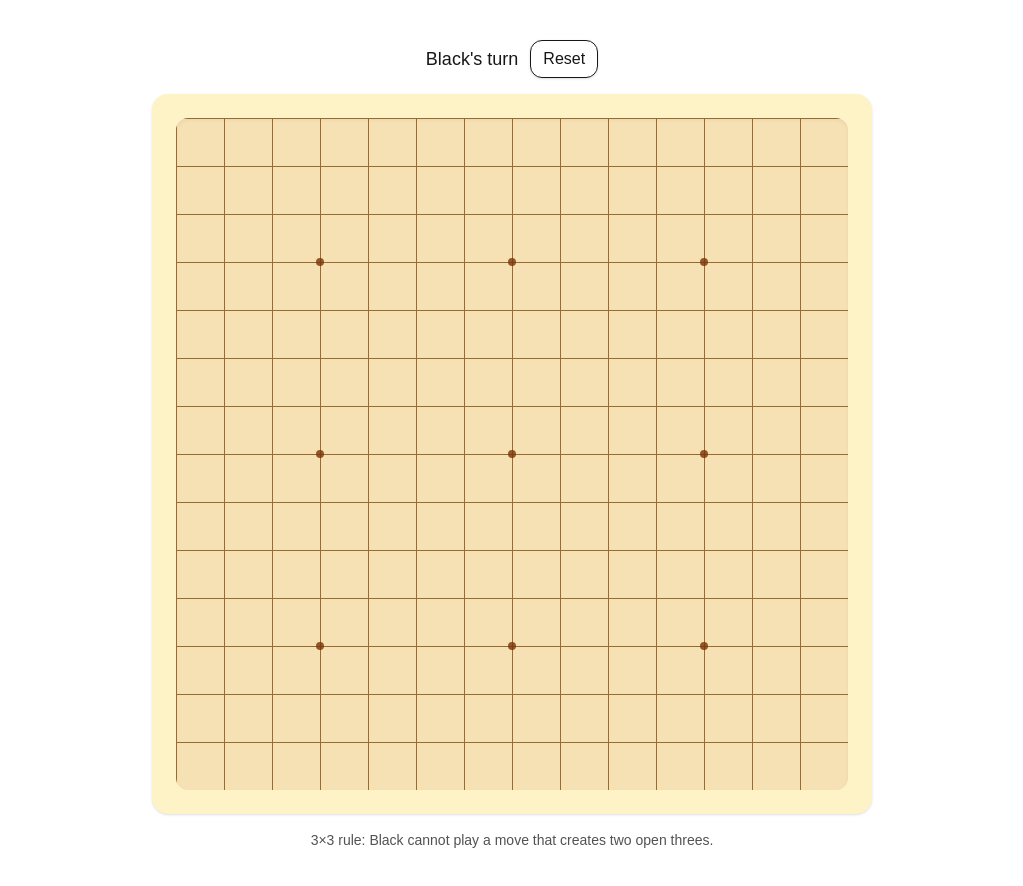
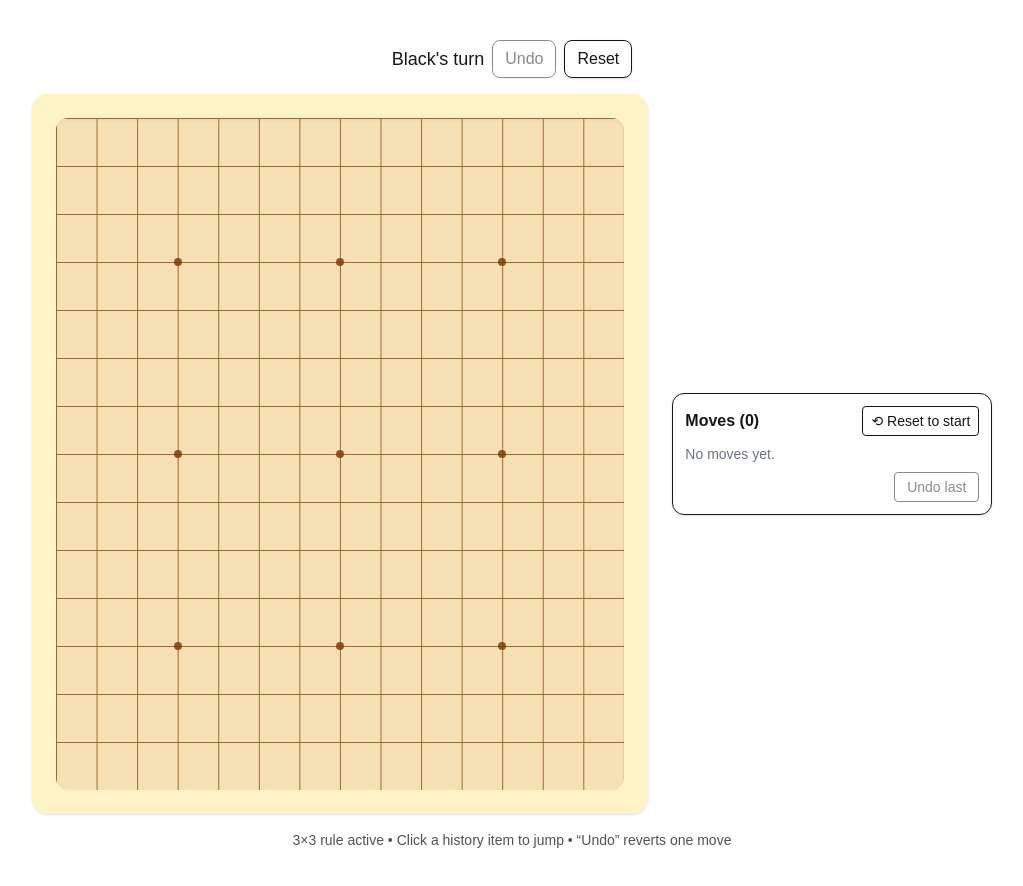
Before and after one commit to mbsmbs/alphaomok, a Next.js app in the folder frontend/: page / in a window 1280 px wide. Shown: the top 886 px of the page, without its empty margins (128-1151 px from the left). Built offline with nearby package versions, Linux system fonts and the light colour scheme.

Commit message:
add Undo and history

```diff
--- a/frontend/src/components/OmokBoard.tsx
+++ b/frontend/src/components/OmokBoard.tsx
@@ -1,8 +1,9 @@
 'use client';
 import React, { useMemo, useState } from 'react';
 
-type Player = 0 | 1 | 2; // 0 = empty, 1 = black, 2 = white
+type Player = 0 | 1 | 2; // 0 empty, 1 black, 2 white
 type Coord = { x: number; y: number };
+type Move = { x: number; y: number; player: Player };
 
 const SIZE = 15;
 const DIRS: Coord[] = [
@@ -12,7 +13,7 @@ const DIRS: Coord[] = [
   { x: 1, y: -1 }, // ↗
 ];
 
-// % position helper (inside the inset-6 region)
+// % position for index inside [0..SIZE-1] within the inset-6 region
 const posPct = (i: number) => `${(i / (SIZE - 1)) * 100}%`;
 
 function makeEmptyBoard(): Player[][] {
@@ -29,7 +30,6 @@ function lineStringWithCandidate(
   dx: number, dy: number,
   player: Player
 ): string {
-  // move to the far start of the line within bounds
   let x = cx, y = cy;
   while (inBounds(x - dx, y - dy)) { x -= dx; y -= dy; }
 
@@ -44,25 +44,17 @@ function lineStringWithCandidate(
 
 /** Count "open three" patterns in a single line string. */
 function countOpenThreesInLine(s: string): number {
-  // Only count patterns that represent a free-three (two open ends).
-  // These classic patterns are sufficient for Omok 3x3 detection:
-  // 01110, 010110, 011010
   const re = /01110|010110|011010/g;
-  let cnt = 0;
-  // use look-ahead style counting by manual exec loop
-  let m: RegExpExecArray | null;
+  let cnt = 0, m: RegExpExecArray | null;
   while ((m = re.exec(s)) !== null) {
     cnt += 1;
-    // allow overlapping matches: move regex one char forward
-    re.lastIndex = m.index + 1;
+    re.lastIndex = m.index + 1; // allow overlaps
   }
   return cnt;
 }
 
 /** Total number of open-three patterns created by playing (x,y) as 'player'. */
-function countOpenThrees(
-  board: Player[][], x: number, y: number, player: Player
-): number {
+function countOpenThrees(board: Player[][], x: number, y: number, player: Player): number {
   let total = 0;
   for (const d of DIRS) {
     const line = lineStringWithCandidate(board, x, y, d.x, d.y, player);
@@ -71,16 +63,58 @@ function countOpenThrees(
   return total;
 }
 
+function getWinningLine(board: Player[][], last: Coord, player: Player): Coord[] | null {
+  for (const d of DIRS) {
+    const line: Coord[] = [{ ...last }];
+
+    // forward
+    let x = last.x + d.x, y = last.y + d.y;
+    while (inBounds(x, y) && board[y][x] === player) {
+      line.push({ x, y }); x += d.x; y += d.y;
+    }
+    // backward
+    x = last.x - d.x; y = last.y - d.y;
+    while (inBounds(x, y) && board[y][x] === player) {
+      line.unshift({ x, y }); x -= d.x; y -= d.y;
+    }
+    if (line.length >= 5) return line.slice(0, 5);
+  }
+  return null;
+}
+
+/** Rebuild board and state from a move list prefix [0..k). */
+function buildPositionFromMoves(moves: Move[]): {
+  board: Player[][];
+  current: Player;
+  winner: Player;
+  lastMove: Coord | null;
+  winLine: Coord[] | null;
+} {
+  const b = makeEmptyBoard();
+  let last: Coord | null = null;
+  let winner: Player = 0;
+  let winLine: Coord[] | null = null;
+
+  for (const mv of moves) {
+    b[mv.y][mv.x] = mv.player;
+    last = { x: mv.x, y: mv.y };
+    if (!winner) {
+      const line = getWinningLine(b, last, mv.player);
+      if (line) { winner = mv.player; winLine = line; }
+    }
+  }
+  const current: Player = moves.length === 0 ? 1 : (moves[moves.length - 1].player === 1 ? 2 : 1);
+  return { board: b, current, winner, lastMove: last, winLine };
+}
+
 export default function OmokBoard() {
   const [board, setBoard] = useState<Player[][]>(() => makeEmptyBoard());
   const [current, setCurrent] = useState<Player>(1);  // black starts
   const [winner, setWinner] = useState<Player>(0);
   const [lastMove, setLastMove] = useState<Coord | null>(null);
   const [winLine, setWinLine] = useState<Coord[] | null>(null);
-  const [illegalAt, setIllegalAt] = useState<Coord | null>(null); // where a 3x3 was attempted
-
-  const isOnWinLine = (x: number, y: number) =>
-    !!winLine?.some(c => c.x === x && c.y === y);
+  const [illegalAt, setIllegalAt] = useState<Coord | null>(null);
+  const [moves, setMoves] = useState<Move[]>([]);     // 👈 history
 
   const statusText = useMemo(() => {
     if (winner === 1) return 'Black wins!';
@@ -89,54 +123,63 @@ export default function OmokBoard() {
     return current === 1 ? "Black's turn" : "White's turn";
   }, [current, winner, illegalAt]);
 
-  const getWinningLine = (b: Player[][], last: Coord, player: Player): Coord[] | null => {
-    for (const d of DIRS) {
-      const line: Coord[] = [{ ...last }];
-
-      // forward
-      let x = last.x + d.x, y = last.y + d.y;
-      while (inBounds(x, y) && b[y][x] === player) {
-        line.push({ x, y }); x += d.x; y += d.y;
-      }
-      // backward
-      x = last.x - d.x; y = last.y - d.y;
-      while (inBounds(x, y) && b[y][x] === player) {
-        line.unshift({ x, y }); x -= d.x; y -= d.y;
-      }
-      if (line.length >= 5) return line.slice(0, 5);
-    }
-    return null;
-  };
-
   const place = (x: number, y: number) => {
     if (winner || board[y][x] !== 0) return;
 
-    // 3×3 rule: only restrict Black (player 1).
+    // 3×3 rule: only restrict Black
     if (current === 1) {
       const threes = countOpenThrees(board, x, y, 1);
       if (threes >= 2) {
-        // Illegal move → show a quick red pulse at that spot
         setIllegalAt({ x, y });
         setTimeout(() => setIllegalAt(null), 900);
         return;
       }
     }
 
-    // Apply the move
     const next = board.map(r => r.slice());
     next[y][x] = current;
+
+    const move: Move = { x, y, player: current };
+    const newMoves = [...moves, move];
+    setMoves(newMoves); // 👈 push into history
     setBoard(next);
     setLastMove({ x, y });
 
-    // Win detection
     const line = getWinningLine(next, { x, y }, current);
     if (line) { setWinner(current); setWinLine(line); return; }
 
-    // Next turn
     setCurrent(current === 1 ? 2 : 1);
   };
 
+  /** Undo last move */
+  const undo = () => {
+    if (moves.length === 0) return;
+    const newMoves = moves.slice(0, -1);
+    const rebuilt = buildPositionFromMoves(newMoves);
+    setMoves(newMoves);
+    setBoard(rebuilt.board);
+    setCurrent(rebuilt.current);
+    setWinner(rebuilt.winner);
+    setLastMove(rebuilt.lastMove);
+    setWinLine(rebuilt.winLine);
+    setIllegalAt(null);
+  };
+
+  /** Jump to any move index (time travel) */
+  const jumpTo = (idx: number) => {
+    const newMoves = moves.slice(0, idx);
+    const rebuilt = buildPositionFromMoves(newMoves);
+    setMoves(newMoves);
+    setBoard(rebuilt.board);
+    setCurrent(rebuilt.current);
+    setWinner(rebuilt.winner);
+    setLastMove(rebuilt.lastMove);
+    setWinLine(rebuilt.winLine);
+    setIllegalAt(null);
+  };
+
   const reset = () => {
+    setMoves([]);
     setBoard(makeEmptyBoard());
     setCurrent(1);
     setWinner(0);
@@ -145,19 +188,25 @@ export default function OmokBoard() {
     setIllegalAt(null);
   };
 
+  const isOnWinLine = (x: number, y: number) =>
+    !!winLine?.some(c => c.x === x && c.y === y);
+
   return (
     <div className="flex flex-col items-center gap-4 p-4">
-      <div className="flex items-center gap-3">
+      {/* Controls */}
+      <div className="flex items-center gap-2 flex-wrap">
         <span className="text-lg font-medium">{statusText}</span>
-        <button
-          onClick={reset}
-          className="rounded-xl px-3 py-1.5 border shadow-sm hover:shadow transition"
-        >
+        <button onClick={undo} className="rounded-lg px-3 py-1.5 border shadow-sm hover:shadow transition disabled:opacity-50"
+          disabled={moves.length === 0}>
+          Undo
+        </button>
+        <button onClick={reset} className="rounded-lg px-3 py-1.5 border shadow-sm hover:shadow transition">
           Reset
         </button>
       </div>
 
-      {/* Outer board */}
+      <div className="flex gap-6 flex-col lg:flex-row items-center">
+        {/* Board */}
         <div
           className="
             relative
@@ -170,7 +219,7 @@ export default function OmokBoard() {
           {/* Inner wooden area (grid region) */}
           <div className="absolute inset-6 rounded-xl bg-[#f6e1b5] shadow-inner" />
 
-        {/* Grid lines exactly inside the grid region */}
+          {/* Grid lines */}
           <div
             className="absolute inset-6 rounded-xl pointer-events-none"
             style={{
@@ -201,12 +250,12 @@ export default function OmokBoard() {
               ))
             )}
 
-          {/* Intersections (click targets + stones + illegal pulse) */}
+            {/* Intersections */}
             {Array.from({ length: SIZE }).map((_, y) =>
               Array.from({ length: SIZE }).map((__, x) => {
                 const cell = board[y][x];
                 const isLast = lastMove && lastMove.x === x && lastMove.y === y;
-              const onWin = !!winLine?.some(c => c.x === x && c.y === y);
+                const onWin = isOnWinLine(x, y);
                 const illegalHere = illegalAt && illegalAt.x === x && illegalAt.y === y;
 
                 return (
@@ -278,8 +327,53 @@ export default function OmokBoard() {
           </div>
         </div>
 
+        {/* Move history panel */}
+        <div className="w-full max-w-xs rounded-xl border bg-white/70 backdrop-blur p-3 shadow-sm">
+          <div className="flex items-center justify-between mb-2">
+            <h3 className="font-semibold">Moves ({moves.length})</h3>
+            <button
+              onClick={() => jumpTo(0)}
+              className="text-sm px-2 py-1 rounded border hover:bg-gray-50"
+              disabled={moves.length === 0}
+              title="Back to start"
+            >
+              ⟲ Reset to start
+            </button>
+          </div>
+          <ol className="max-h-80 overflow-auto text-sm space-y-1 pr-1">
+            {moves.length === 0 && (
+              <li className="text-gray-500">No moves yet.</li>
+            )}
+            {moves.map((m, i) => (
+              <li key={i} className="flex items-center justify-between">
+                <button
+                  onClick={() => jumpTo(i + 1)}
+                  className="px-2 py-1 rounded hover:bg-gray-50 text-left w-full"
+                  title="Jump to this move"
+                >
+                  <span className="font-mono mr-2">#{i + 1}</span>
+                  <span className={m.player === 1 ? 'text-black' : 'text-gray-500'}>
+                    {m.player === 1 ? 'Black' : 'White'}
+                  </span>
+                  <span className="ml-2 text-gray-700">({m.x + 1}, {m.y + 1})</span>
+                </button>
+              </li>
+            ))}
+          </ol>
+          <div className="mt-2 flex justify-end">
+            <button
+              onClick={undo}
+              className="text-sm px-3 py-1 rounded border hover:bg-gray-50 disabled:opacity-50"
+              disabled={moves.length === 0}
+            >
+              Undo last
+            </button>
+          </div>
+        </div>
+      </div>
+
       <div className="text-sm text-neutral-600">
-        3×3 rule: Black cannot play a move that creates two open threes.
+        3×3 rule active • Click a history item to jump • “Undo” reverts one move
       </div>
     </div>
   );
```
Lines whose indentation alone changed are shown as unchanged.
